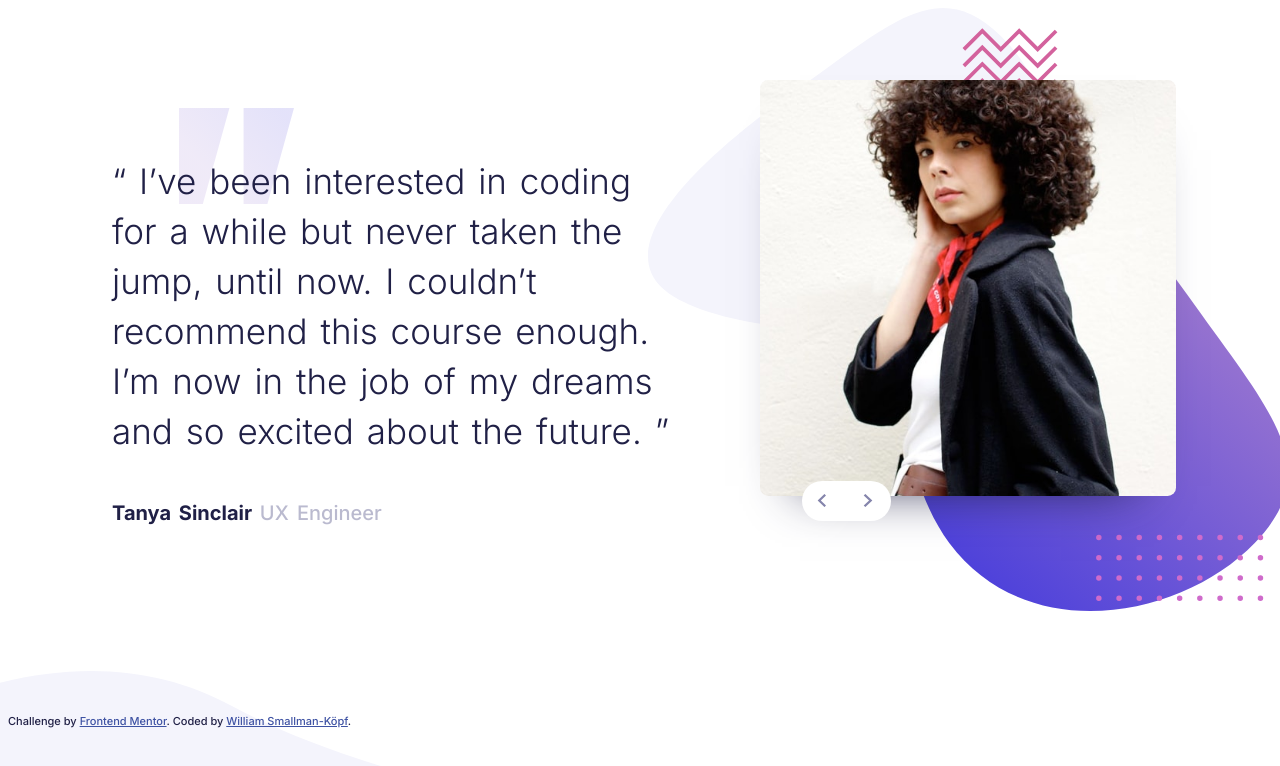
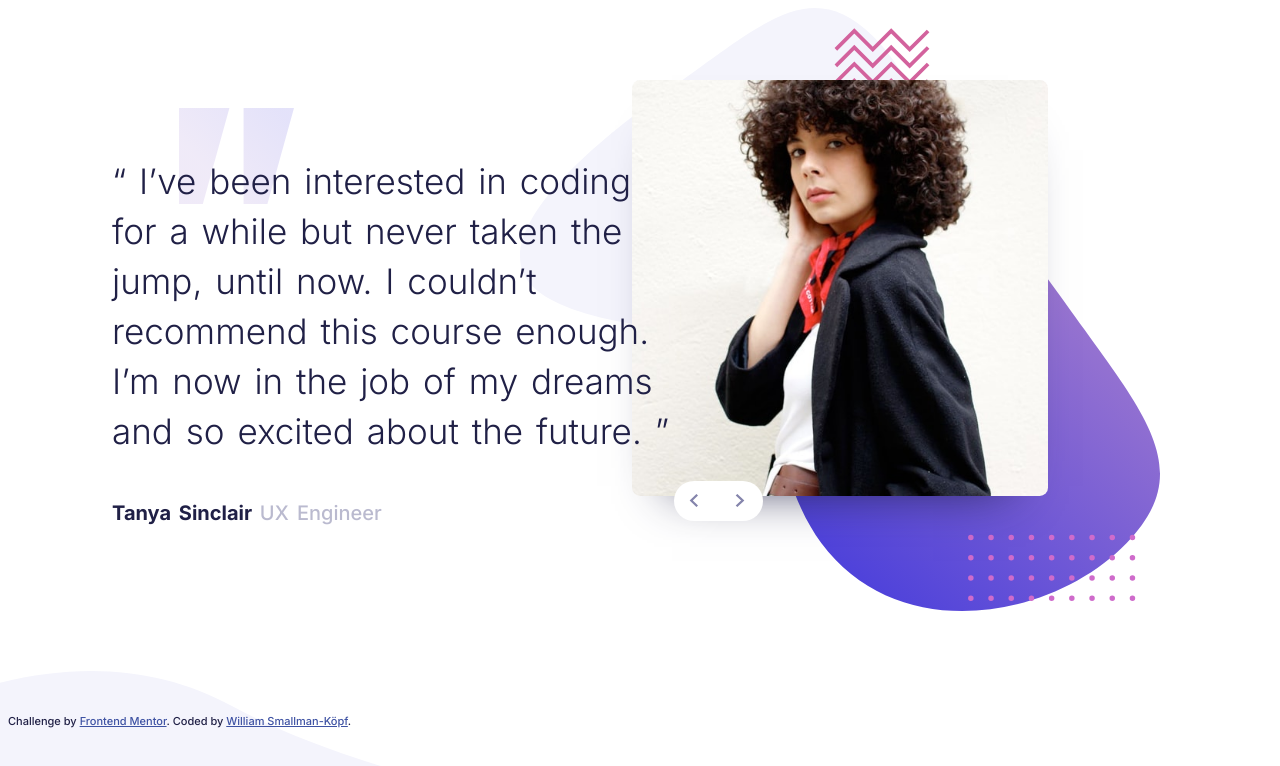
Before and after one commit to WiSmKo/testimonialsSliderChallenge-FEM-, a plain HTML site: page index.html in a window 1280 px wide. Drawn offline with Linux system fonts and the light colour scheme.

Commit message:
Last tweaks

```diff
--- a/style.css
+++ b/style.css
@@ -121,12 +121,13 @@ body {
     .photocontainer{
         height: 100%;
         width: 50%;
-        left: 50%;
+        left: 40%;
     }
 
     #nav{
         left: 10%;
         bottom: -5%;
+        cursor: pointer;
     }
 
     .quotecontainer{
```
